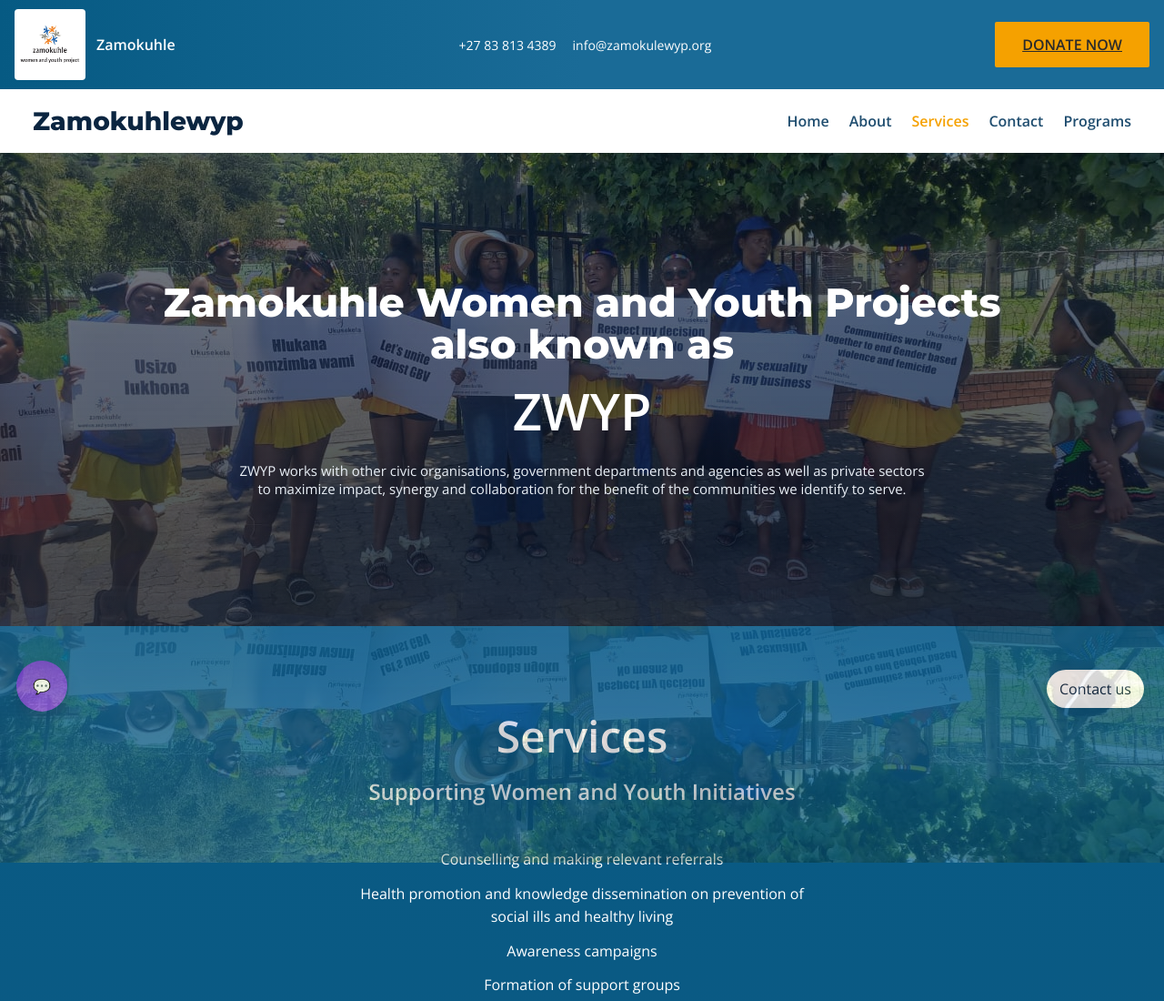
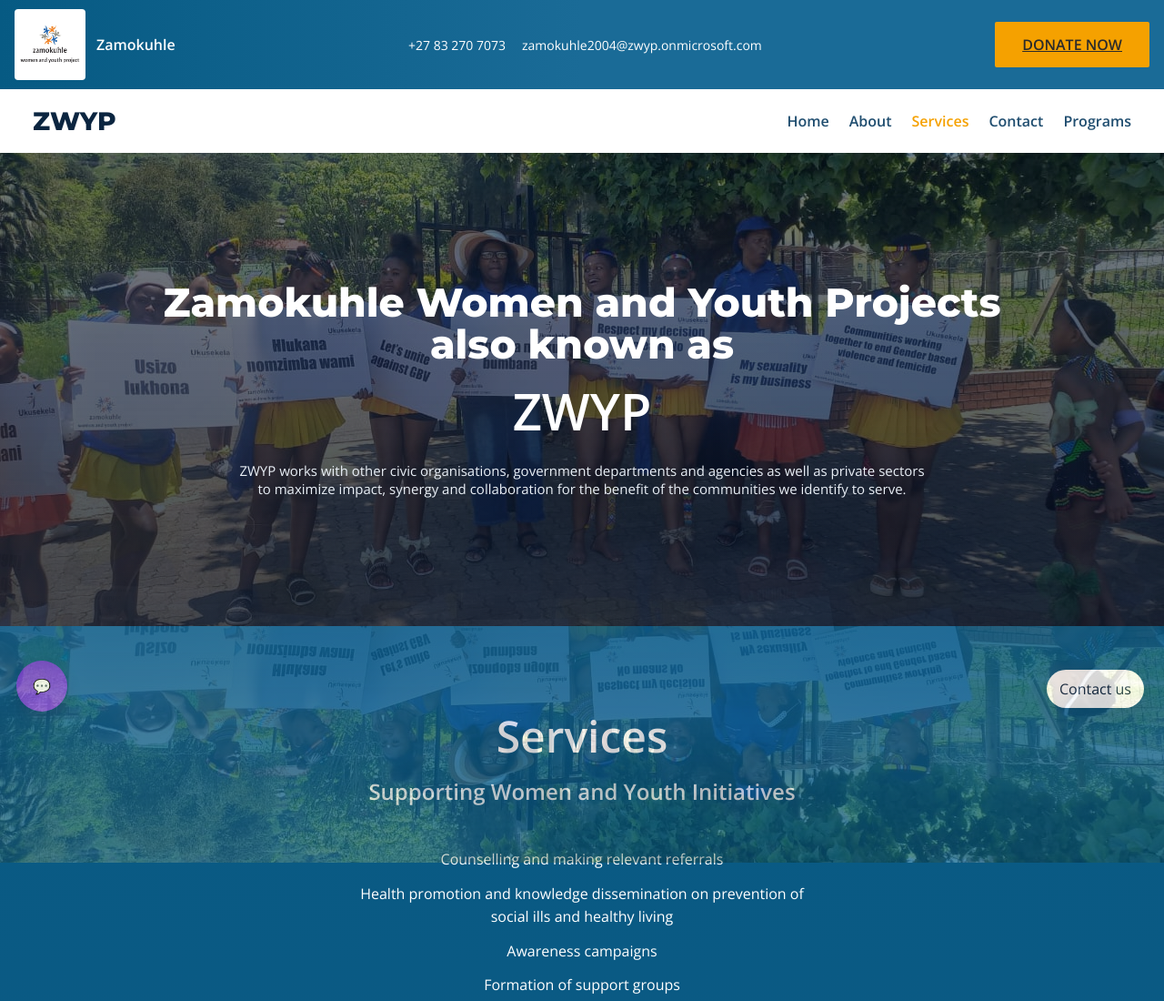
Before and after one commit to nikolykyle-collab/zamokuhlewyp-webpage, a plain HTML site: page services.html in a window 1280 px wide. Shown: the top 1100 px of the page at 91% size. Drawn offline with nearby package versions, Linux system fonts and the light colour scheme.

Commit message:
Add files via upload

```diff
--- a/services.html
+++ b/services.html
@@ -139,15 +139,15 @@
       <div style="font-weight:600">Zamokuhle</div>
     </div>
     <div class="top-contact">
-      <div><a href="tel:+27838134389">+27 83 813 4389</a></div>
-      <div><a href="mailto:info@zamokulewyp.org">info@zamokulewyp.org</a></div>
+      <div><a href="tel:+27832707073">+27 83 270 7073</a></div>
+      <div><a href="mailto:zamokuhle2004@zwyp.onmicrosoft.com">zamokuhle2004@zwyp.onmicrosoft.com</a></div>
     </div>
     <a class="donate" href="zwyp.png" target="_blank">DONATE NOW</a>
   </div>
 
   <!-- nav -->
   <div class="brandnav">
-    <h1>Zamokuhlewyp</h1>
+    <h1>ZWYP</h1>
     <nav>
       <ul>
         <li><a href="index.html">Home</a></li>
```
